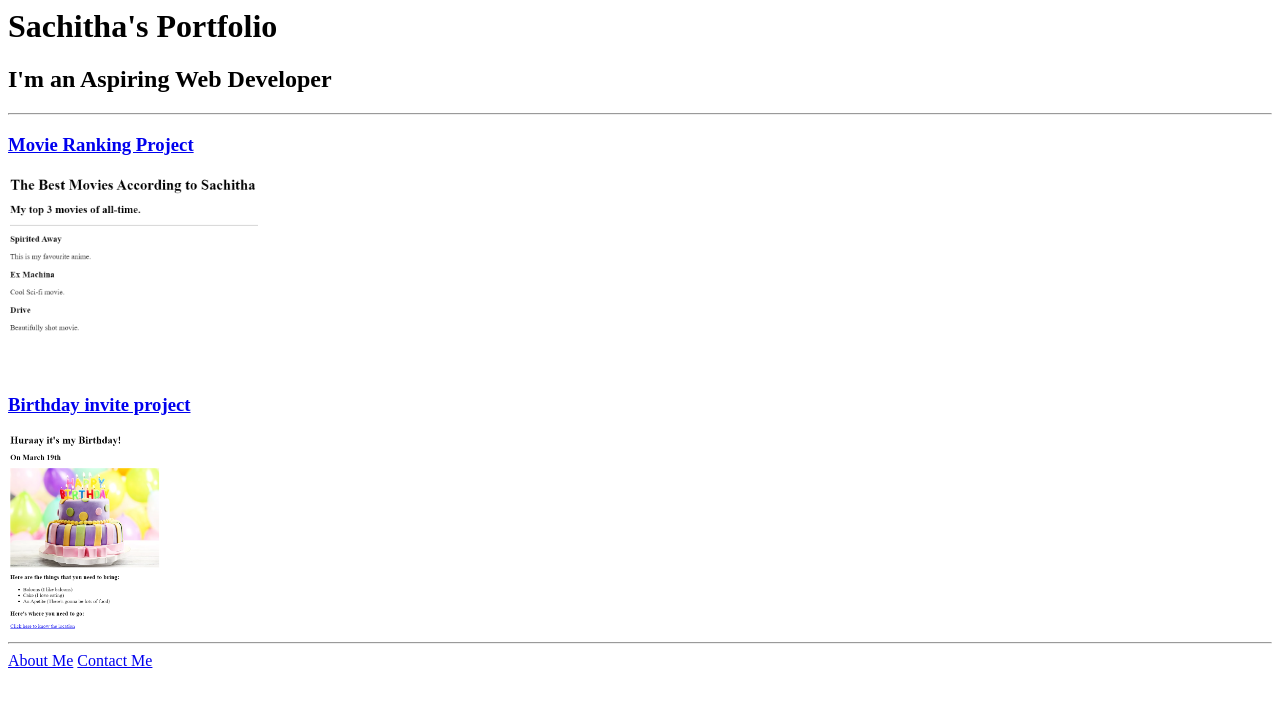
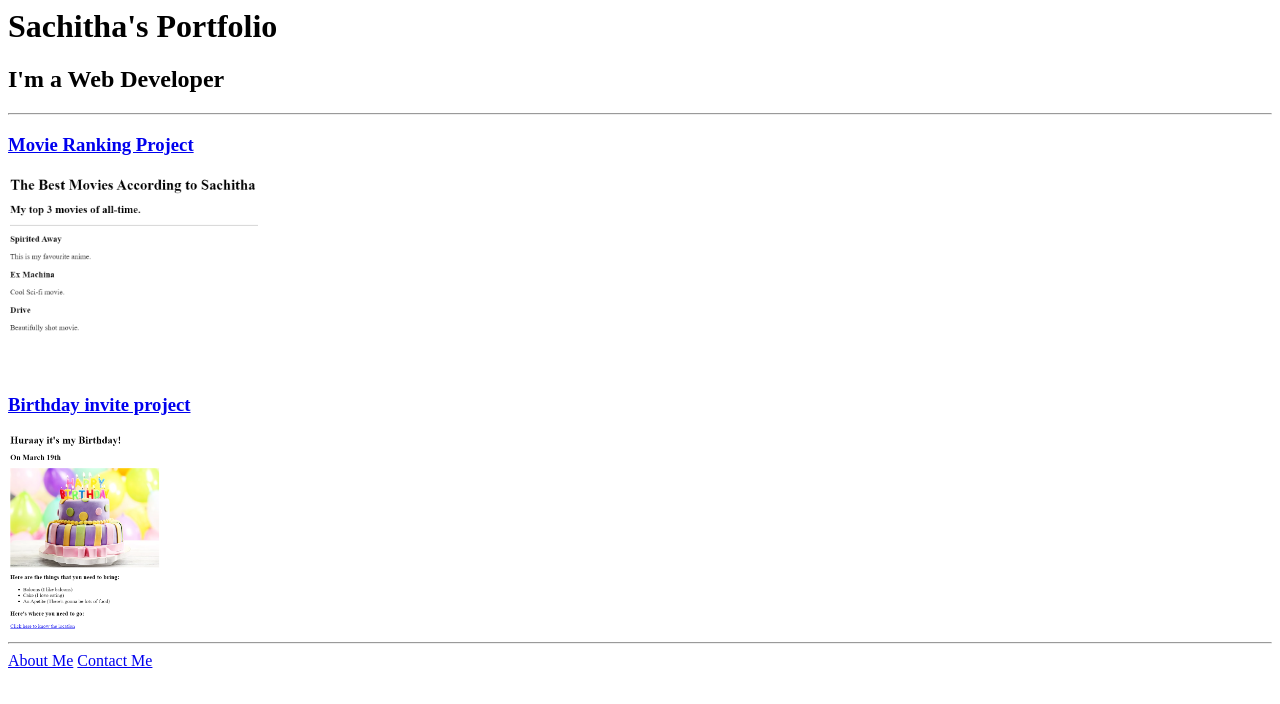
Before and after one commit to Sachitha825/html-portfolio, a plain HTML site: page index.html in a window 1280 px wide. Drawn offline with Linux system fonts and the light colour scheme.

Commit message:
Update index.html

```diff
--- a/index.html
+++ b/index.html
@@ -7,7 +7,7 @@
      </head>
        <body>
         <h1>Sachitha's Portfolio</h1>
-        <h2>I'm an Aspiring Web Developer</h2>
+        <h2>I'm a Web Developer</h2>
         <hr>
         <h3><a href="./public/2.4+Movie+Ranking+Project/">Movie Ranking Project</a></h3>
         <img src="./assets/images/MOVIE.png" height="200" alt="movie ranking project review"/>
```
